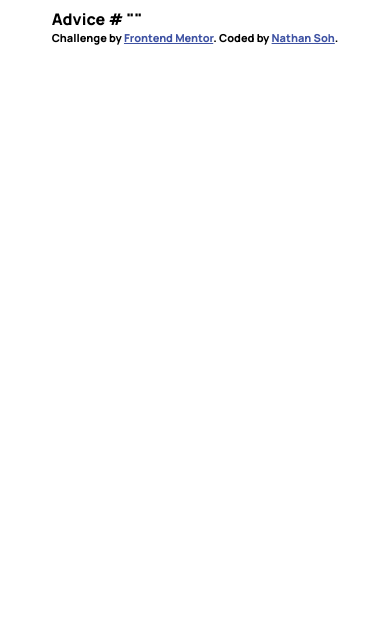
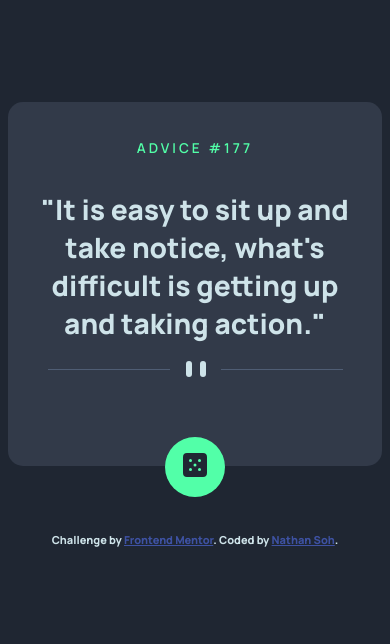
Before and after one commit to nFinityV2/advice-generator-fem, a plain HTML site: page index.html in a window 390 px wide. Drawn offline with Linux system fonts and the light colour scheme.

Commit message:
Finished mobile layout

```diff
--- a/index.html
+++ b/index.html
@@ -9,14 +9,20 @@
   <title>Frontend Mentor | Advice generator app</title>
 </head>
 <body>
-
-  Advice #<!-- Advice ID goes here -->
-
-  "<!-- Advice text goes here -->"
-
-  <div class="attribution">
+  <main class="quote-container">
+    <p class="advice-id" id="advice">Advice #177</p>
+    <h1 class="quote">"It is easy to sit up and take notice, what's difficult is getting up and taking action."</h1>
+    <picture class="divider">
+      <source srcset="images/pattern-divider-desktop.svg" media="(min-width: 1024px)"/>
+      <img src="images/pattern-divider-mobile.svg" alt="divider">
+    </picture>
+    <button class="btn-quote">
+      <img src="images/icon-dice.svg" alt="quote-dice">
+    </button>
+  </main>
+  <footer class="attribution">
     Challenge by <a href="https://www.frontendmentor.io?ref=challenge" target="_blank">Frontend Mentor</a>.
     Coded by <a href="#">Nathan Soh</a>.
-  </div>
+  </footer>
 </body>
 </html>
--- a/styles.css
+++ b/styles.css
@@ -14,18 +14,61 @@
 }
 
 body {
+    min-height: 75vh;
     display: grid;
     place-content: center;
     box-sizing: border-box;
+    background-color: var(--dark-blue);
     font-size: 1rem;
 }
 
+footer {
+    margin-top: 5em;
+    color:var(--light-cyan);
+}
+
+.quote-container {
+    display: flex;
+    flex-direction: column;
+    align-items: center;
+    background-color: var(--dark-greyish-blue);
+    border: none;
+    border-radius: 15px;
+    padding: 1.5em 1.75em;
+}
+
 .quote {
+    color: var(--light-cyan);
     font-size: 1.75rem;
+    text-align: center;
+}
+
+.divider {
+    color: var(--light-cyan);
+}
+
+.advice-id {
+    text-transform: uppercase;
+    letter-spacing: 3px;
+    font-weight: 600;
+    font-size: 0.85rem;
+    color: var(--neon-green);
+}
+
+.btn-quote {
+    background-color: var(--neon-green);
+    border: none;
+    border-radius: 50%;
+    width: 60px;
+    height: 60px;
+    position: relative;
+    top: 55px;
 }
 
 .attribution {
-    font-size: 11px; text-align: center;
+    padding-top: 1em;
+    font-size: 11px;
+    text-align: center;
 }
 
 .attribution a {
```
